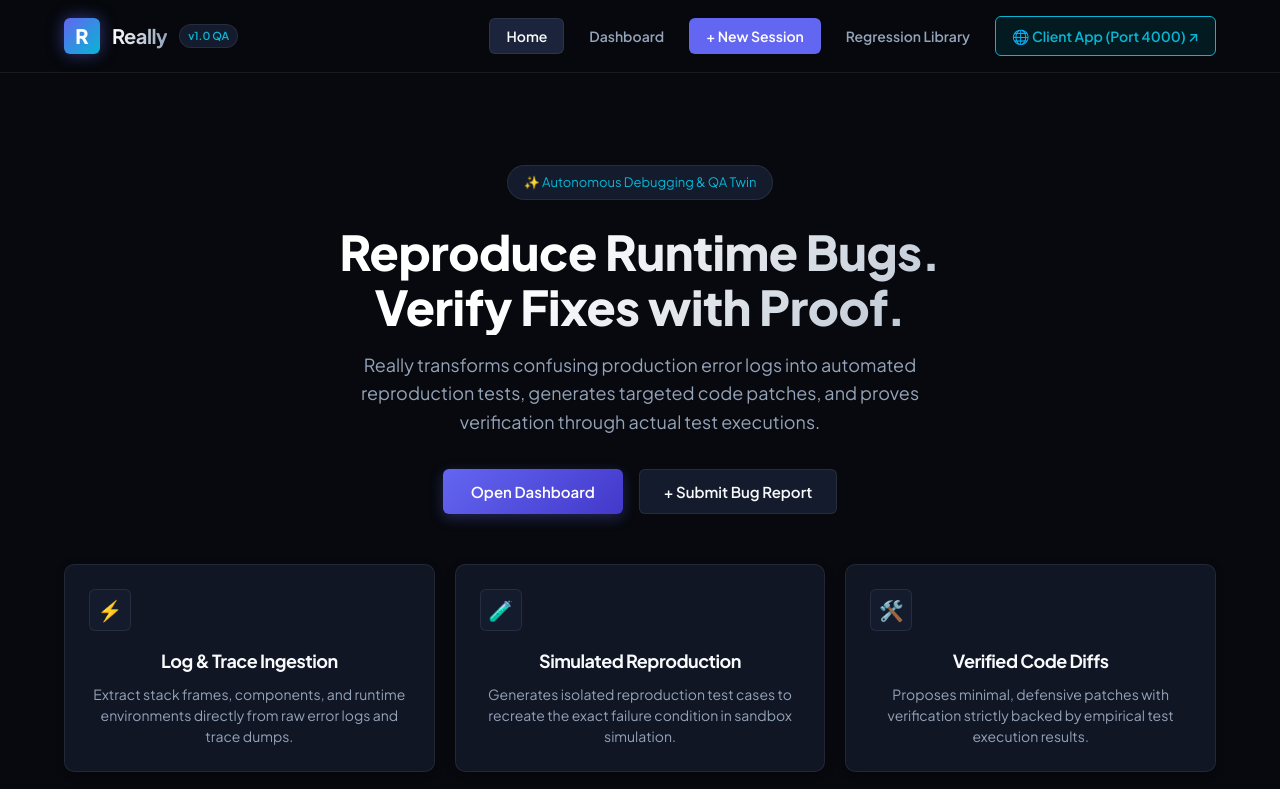
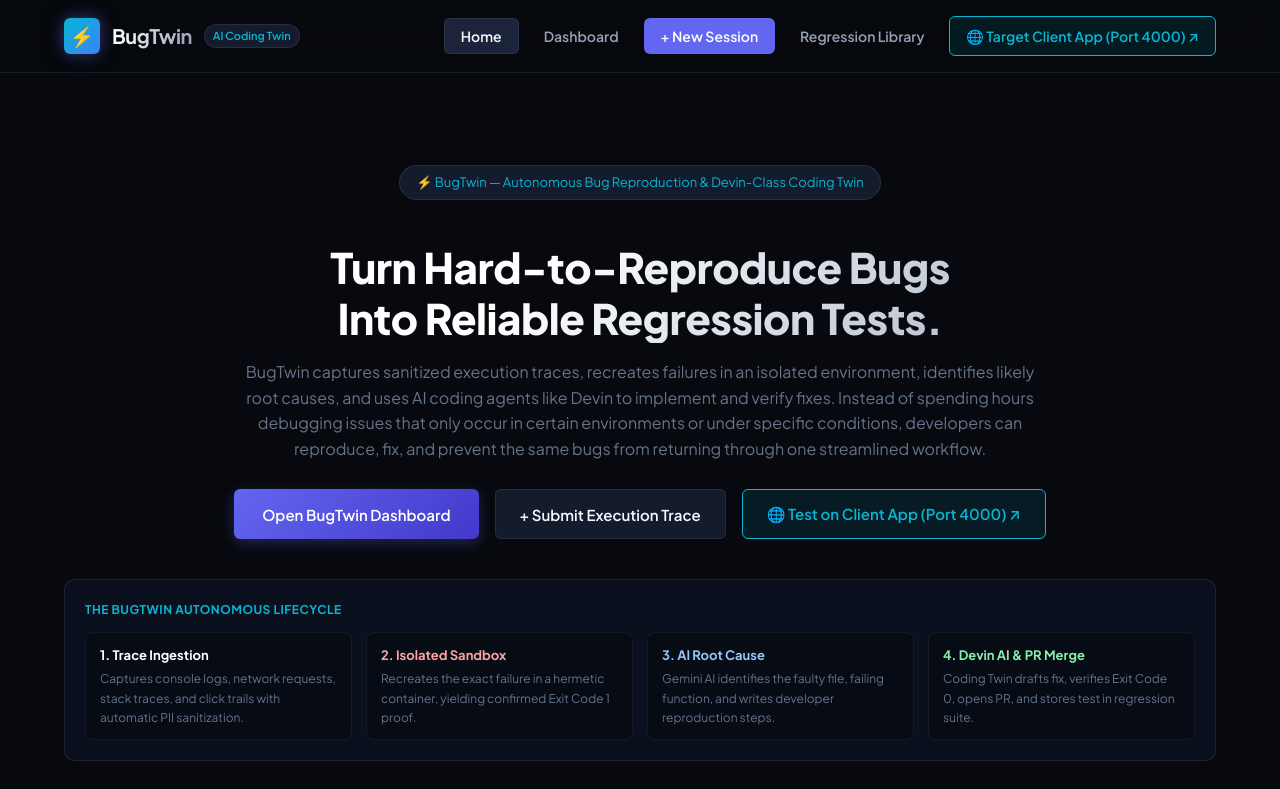
Before and after one commit to vishnupriya759285/really, a website: page public/index.html in a window 1280 px wide. Both pictures are taken after a click on the button "Home". Shown: the top 789 px of the page. Drawn offline with Linux system fonts and the light colour scheme.

Commit message:
feat: align brand, architecture, and messaging with BugTwin vision

```diff
--- a/public/app.js
+++ b/public/app.js
@@ -97,41 +97,67 @@
   container.innerHTML = `
     <section class="hero-section" id="landing-hero">
       <div class="hero-pill">
-        <span>✨ Autonomous Debugging & QA Twin</span>
+        <span>⚡ BugTwin — Autonomous Bug Reproduction & Devin-Class Coding Twin</span>
       </div>
-      <h1 class="hero-title">Reproduce Runtime Bugs.<br>Verify Fixes with Proof.</h1>
-      <p class="hero-subtitle">
-        Really transforms confusing production error logs into automated reproduction tests,
-        generates targeted code patches, and proves verification through actual test executions.
+      <h1 class="hero-title" style="font-size: 42px; line-height: 1.2; margin: 18px 0 16px;">Turn Hard-to-Reproduce Bugs<br>Into Reliable Regression Tests.</h1>
+      <p class="hero-subtitle" style="max-width: 820px; font-size: 16px; line-height: 1.6; color: var(--text-muted); margin: 0 auto 28px;">
+        BugTwin captures sanitized execution traces, recreates failures in an isolated environment, identifies likely root causes, and uses AI coding agents like Devin to implement and verify fixes. Instead of spending hours debugging issues that only occur in certain environments or under specific conditions, developers can reproduce, fix, and prevent the same bugs from returning through one streamlined workflow.
       </p>
-      <div class="hero-actions">
-        <button id="btn-launch-dashboard" class="btn-primary" onclick="navigate('/dashboard')">Open Dashboard</button>
-        <button id="btn-quick-new" class="btn-secondary" onclick="navigate('/sessions/new')">+ Submit Bug Report</button>
+
+      <div class="hero-actions" style="margin-bottom: 40px;">
+        <button id="btn-launch-dashboard" class="btn-primary" onclick="navigate('/dashboard')">Open BugTwin Dashboard</button>
+        <button id="btn-quick-new" class="btn-secondary" onclick="navigate('/sessions/new')">+ Submit Execution Trace</button>
+        <a id="btn-hero-client" class="btn-secondary" style="border: 1px solid var(--accent-cyan); color: var(--accent-cyan); background: rgba(6, 182, 212, 0.1); text-decoration: none; display: inline-flex; align-items: center; gap: 6px;" href="http://localhost:4000" target="_blank">🌐 Test on Client App (Port 4000) ↗</a>
+      </div>
+
+      <!-- End-to-End Workflow Diagram Bar -->
+      <div style="background: rgba(15, 23, 42, 0.6); border: 1px solid var(--border-subtle); border-radius: var(--radius-md); padding: 20px; margin-bottom: 36px; text-align: left;">
+        <div style="font-size: 12px; font-weight: 700; color: var(--accent-cyan); text-transform: uppercase; letter-spacing: 0.5px; margin-bottom: 12px;">
+          The BugTwin Autonomous Lifecycle
+        </div>
+        <div style="display: grid; grid-template-columns: repeat(auto-fit, minmax(200px, 1fr)); gap: 14px;">
+          <div style="background: rgba(0,0,0,0.3); border: 1px solid rgba(255,255,255,0.06); padding: 12px 14px; border-radius: 8px;">
+            <div style="font-size: 13px; font-weight: 700; color: #fff; margin-bottom: 4px;">1. Trace Ingestion</div>
+            <p style="font-size: 12px; color: var(--text-muted); margin: 0;">Captures console logs, network requests, stack traces, and click trails with automatic PII sanitization.</p>
+          </div>
+          <div style="background: rgba(0,0,0,0.3); border: 1px solid rgba(255,255,255,0.06); padding: 12px 14px; border-radius: 8px;">
+            <div style="font-size: 13px; font-weight: 700; color: #fca5a5; margin-bottom: 4px;">2. Isolated Sandbox</div>
+            <p style="font-size: 12px; color: var(--text-muted); margin: 0;">Recreates the exact failure in a hermetic container, yielding confirmed Exit Code 1 proof.</p>
+          </div>
+          <div style="background: rgba(0,0,0,0.3); border: 1px solid rgba(255,255,255,0.06); padding: 12px 14px; border-radius: 8px;">
+            <div style="font-size: 13px; font-weight: 700; color: #93c5fd; margin-bottom: 4px;">3. AI Root Cause</div>
+            <p style="font-size: 12px; color: var(--text-muted); margin: 0;">Gemini AI identifies the faulty file, failing function, and writes developer reproduction steps.</p>
+          </div>
+          <div style="background: rgba(0,0,0,0.3); border: 1px solid rgba(255,255,255,0.06); padding: 12px 14px; border-radius: 8px;">
+            <div style="font-size: 13px; font-weight: 700; color: #86efac; margin-bottom: 4px;">4. Devin AI & PR Merge</div>
+            <p style="font-size: 12px; color: var(--text-muted); margin: 0;">Coding Twin drafts fix, verifies Exit Code 0, opens PR, and stores test in regression suite.</p>
+          </div>
+        </div>
       </div>
 
       <div class="feature-grid">
         <div class="card" id="card-feature-ingest">
-          <div class="card-icon">⚡</div>
-          <h3>Log & Trace Ingestion</h3>
-          <p>Extract stack frames, components, and runtime environments directly from raw error logs and trace dumps.</p>
+          <div class="card-icon">📡</div>
+          <h3>Sanitized Trace Capture</h3>
+          <p>Zero manual reproduction notes. Captures user breadcrumbs, recent network calls, and exception frames straight from production or staging.</p>
         </div>
 
         <div class="card" id="card-feature-repro">
           <div class="card-icon">🧪</div>
-          <h3>Simulated Reproduction</h3>
-          <p>Generates isolated reproduction test cases to recreate the exact failure condition in sandbox simulation.</p>
+          <h3>Isolated Failure Recreation</h3>
+          <p>Turns elusive, environment-dependent bugs into reliable, deterministic test scripts executed in an isolated sandbox.</p>
         </div>
 
         <div class="card" id="card-feature-diff">
-          <div class="card-icon">🛠️</div>
-          <h3>Verified Code Diffs</h3>
-          <p>Proposes minimal, defensive patches with verification strictly backed by empirical test execution results.</p>
+          <div class="card-icon">🤖</div>
+          <h3>Devin-Class AI Coding Twin</h3>
+          <p>Generates targeted code diffs and proves correctness with test execution results before human review.</p>
         </div>
 
         <div class="card" id="card-feature-regression">
           <div class="card-icon">🛡️</div>
-          <h3>Regression Test Library</h3>
-          <p>Automatically promotes verified reproduction test cases into an enduring regression test suite.</p>
+          <h3>Permanent Regression Library</h3>
+          <p>Verified test scripts automatically graduate into your permanent test suite so the same bug can never recur.</p>
         </div>
       </div>
     </section>
@@ -391,19 +417,19 @@
 
       <!-- Workflow Progress Stepper -->
       <div class="stepper" id="workflow-stepper">
-        <div class="step-item completed">1. Log Ingested</div>
-        <div class="step-item ${analysis ? 'completed' : 'active'}">2. Root Cause & Gemini Bot</div>
-        <div class="step-item ${reproduction ? 'completed' : ''}">3. Bug Reproduction</div>
-        <div class="step-item ${fix ? 'completed' : ''}">4. Proposed Code Diff</div>
-        <div class="step-item ${fix && fix.verification_status === 'VERIFIED_BY_TEST_RUN' ? 'completed' : ''}">5. Verified by Test</div>
-        <div class="step-item ${pr ? (pr.status === 'merged' ? 'completed' : 'active') : ''}">6. Pull Request (${pr ? pr.status.toUpperCase() : 'PENDING'})</div>
+        <div class="step-item completed">1. Sanitized Trace</div>
+        <div class="step-item ${analysis ? 'completed' : 'active'}">2. Gemini Root Cause</div>
+        <div class="step-item ${reproduction ? 'completed' : ''}">3. Sandbox Reproduction (Exit 1)</div>
+        <div class="step-item ${fix ? 'completed' : ''}">4. Devin Coding Twin Fix</div>
+        <div class="step-item ${fix && fix.verification_status === 'VERIFIED_BY_TEST_RUN' ? 'completed' : ''}">5. Verified with Proof (Exit 0)</div>
+        <div class="step-item ${pr ? (pr.status === 'merged' ? 'completed' : 'active') : ''}">6. PR & Regression Suite (${pr ? pr.status.toUpperCase() : 'PENDING'})</div>
       </div>
 
       <!-- Raw Log Context Card -->
       <div class="workflow-card" id="card-raw-logs">
         <div class="workflow-header">
-          <h3>Original Runtime Error Log</h3>
-          <span class="badge badge-status">STACK CAPTURE</span>
+          <h3>Sanitized Execution Trace & Error Log</h3>
+          <span class="badge badge-status">TRACE CAPTURED</span>
         </div>
         <div class="code-box">${escapeHtml(session.error_logs)}</div>
       </div>
@@ -462,8 +488,8 @@
         <div class="workflow-card" id="card-reproduction-results">
           <div class="workflow-header">
             <div style="display: flex; align-items: center; gap: 10px;">
-              <h3>Automated Reproduction Results</h3>
-              <span class="badge badge-simulated">${reproduction.simulation_label || 'SIMULATED'}</span>
+              <h3>Isolated Sandbox Failure Recreation</h3>
+              <span class="badge badge-simulated">${reproduction.simulation_label || 'HERMETIC_SANDBOX'}</span>
             </div>
             <span class="badge ${reproduction.exit_code === 1 ? 'badge-simulated' : 'badge-unverified'}">
               ${reproduction.exit_code === 1 ? 'BUG REPRODUCED (EXIT 1)' : 'REPRODUCTION FAILED'}
@@ -471,12 +497,12 @@
           </div>
 
           <div style="margin-bottom: 12px;">
-            <span class="stat-label">Sandbox Reproduction Console Output</span>
+            <span class="stat-label">Isolated Sandbox Console Output</span>
             <div class="code-box" style="color: #fca5a5;">${escapeHtml(reproduction.stdout)}</div>
           </div>
 
           <div>
-            <span class="stat-label">Generated Reproduction Test Script</span>
+            <span class="stat-label">Standalone Deterministic Reproduction Test</span>
             <div class="code-box">${escapeHtml(reproduction.reproduction_code)}</div>
           </div>
         </div>
@@ -487,7 +513,7 @@
         <div class="workflow-card" id="card-proposed-diff">
           <div class="workflow-header">
             <div style="display: flex; align-items: center; gap: 10px;">
-              <h3>Proposed Code Patch Diff</h3>
+              <h3>Devin-Class AI Coding Twin — Verified Fix Diff</h3>
               ${fix.verification_status === 'VERIFIED_BY_TEST_RUN'
                 ? '<span class="badge badge-verified">VERIFIED BY TEST EXECUTION</span>'
                 : '<span class="badge badge-unverified">UNVERIFIED FIX</span>'}
--- a/public/index.html
+++ b/public/index.html
@@ -3,8 +3,8 @@
 <head>
   <meta charset="UTF-8">
   <meta name="viewport" content="width=device-width, initial-scale=1.0">
-  <title>Really — Autonomous Bug Reproduction & Verification Twin</title>
-  <meta name="description" content="AI-assisted debugging platform turning runtime logs into reproducible test suites, verified code diffs, and regression assets.">
+  <title>BugTwin — Turn Hard-to-Reproduce Bugs into Automated Regression Tests</title>
+  <meta name="description" content="BugTwin captures sanitized execution traces, recreates failures in isolated environments, identifies likely root causes, and uses AI coding agents to implement and verify fixes.">
   <link rel="preconnect" href="https://fonts.googleapis.com">
   <link rel="preconnect" href="https://fonts.gstatic.com" crossorigin>
   <link href="https://fonts.googleapis.com/css2?family=Fira+Code:wght@400;500;600&family=Plus+Jakarta+Sans:wght@400;500;600;700;800&display=swap" rel="stylesheet">
@@ -16,16 +16,16 @@
     <header class="app-header">
       <div class="header-container">
         <div class="brand" id="brand-logo" onclick="navigate('/')">
-          <div class="brand-badge">R</div>
-          <span class="brand-name">Really</span>
-          <span class="version-tag">v1.0 QA</span>
+          <div class="brand-badge" style="background: linear-gradient(135deg, #06b6d4, #3b82f6); color: #fff; font-weight: 900;">⚡</div>
+          <span class="brand-name">BugTwin</span>
+          <span class="version-tag">AI Coding Twin</span>
         </div>
         <nav class="nav-links">
           <button id="nav-btn-landing" class="nav-btn" onclick="navigate('/')">Home</button>
           <button id="nav-btn-dashboard" class="nav-btn" onclick="navigate('/dashboard')">Dashboard</button>
           <button id="nav-btn-new-session" class="nav-btn primary" onclick="navigate('/sessions/new')">+ New Session</button>
           <button id="nav-btn-regressions" class="nav-btn" onclick="navigate('/regression')">Regression Library</button>
-          <a id="nav-btn-external-app" class="nav-btn" style="border: 1px solid var(--accent-cyan); color: var(--accent-cyan); background: rgba(6, 182, 212, 0.1); text-decoration: none; display: inline-flex; align-items: center; gap: 6px;" href="http://localhost:4000" target="_blank">🌐 Client App (Port 4000) ↗</a>
+          <a id="nav-btn-external-app" class="nav-btn" style="border: 1px solid var(--accent-cyan); color: var(--accent-cyan); background: rgba(6, 182, 212, 0.1); text-decoration: none; display: inline-flex; align-items: center; gap: 6px;" href="http://localhost:4000" target="_blank">🌐 Target Client App (Port 4000) ↗</a>
         </nav>
       </div>
     </header>
@@ -38,10 +38,10 @@
     <!-- System Integrity Notice Footer -->
     <footer class="app-footer">
       <div class="footer-container">
-        <p>Really QA Verification Platform &copy; 2026. All sandbox executions explicitly disclosed.</p>
+        <p>BugTwin Autonomous Bug Reproduction & Verification Engine &copy; 2026. Powered by Google Gemini AI & Devin-Class Coding Agents.</p>
         <div class="footer-disclaimer">
           <span class="badge badge-simulated">TRANSPARENCY</span>
-          AI root cause generation and sandbox reproduction operate in simulated containers. Fixes are only marked verified when backed by actual test runner execution output.
+          AI root cause generation and sandbox reproduction operate in isolated environments. Fixes are only marked verified when backed by actual test runner execution output (Exit Code 0).
         </div>
       </div>
     </footer>
```
Also changed, not shown: README.md.
